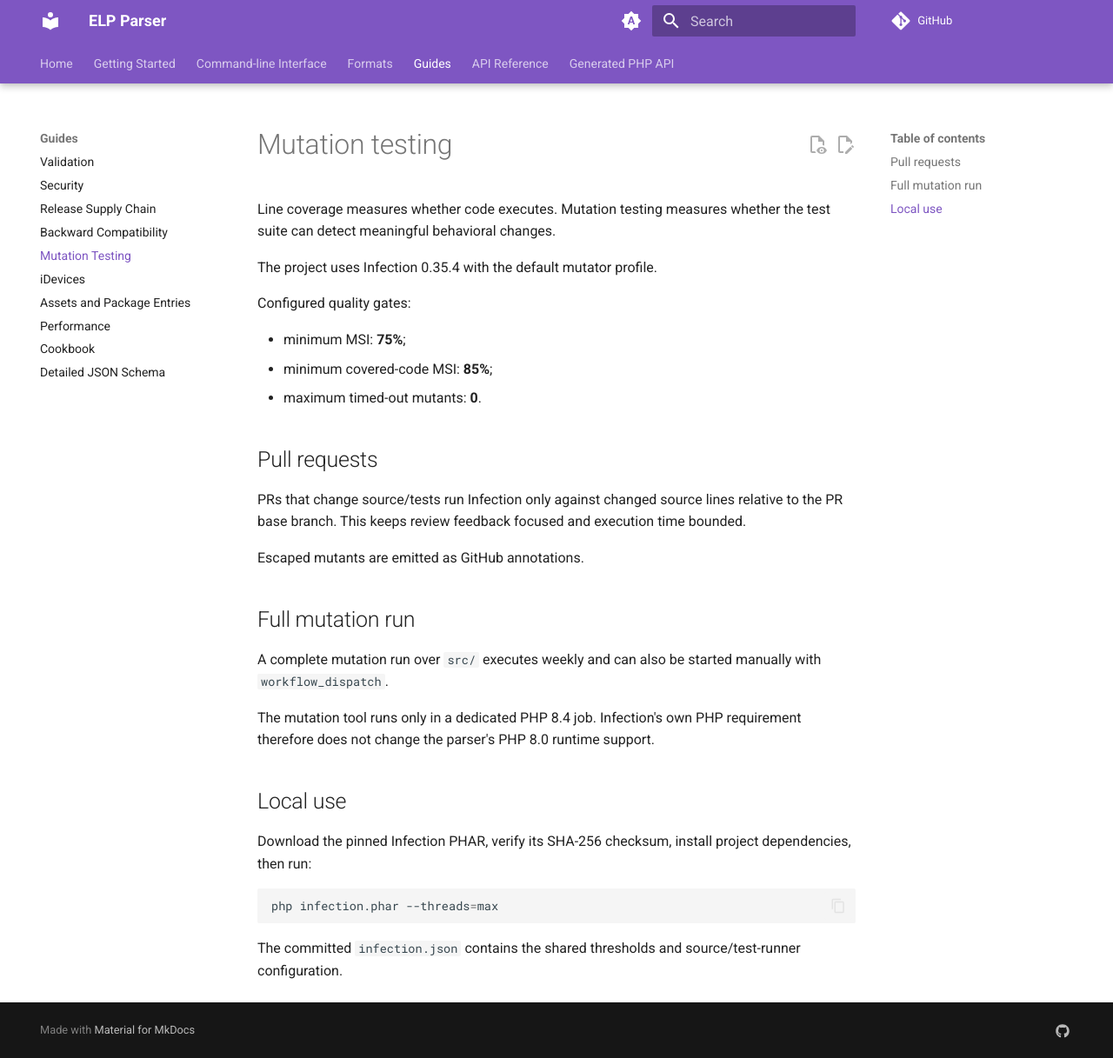
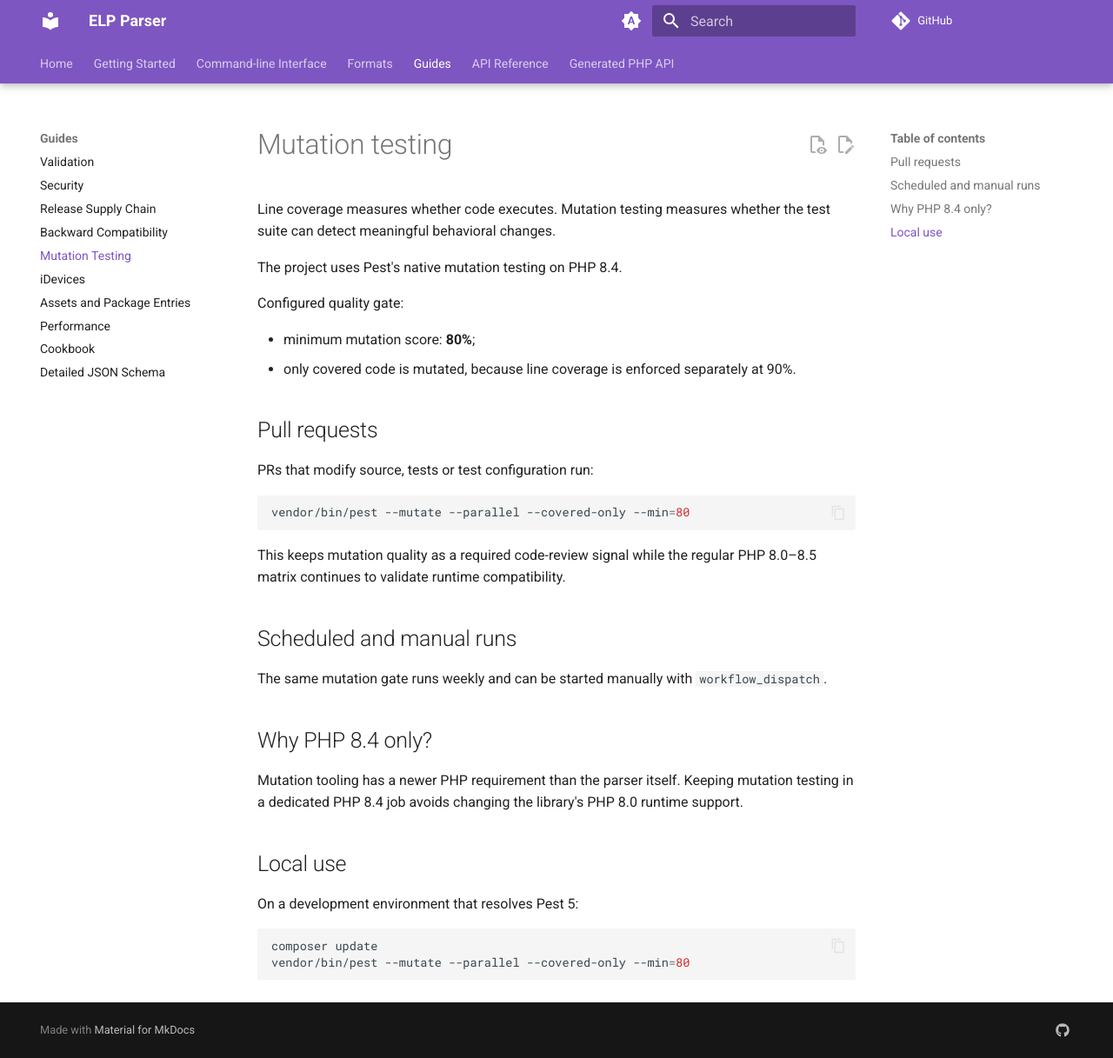
Before and after one commit to exelearning/elp-parser, an MkDocs documentation site: the page built from docs/mutation-testing.md, in a window 1280 px wide and 1217 px high. Shown: the whole window at 87% size. Built offline with MkDocs 1.6.1 and Material for MkDocs 9.7.7, drawn with Linux system fonts in a browser that asks for light colours; comment, search, counter and statistics services are not loaded.

Commit message:
Document Pest mutation testing policy

````diff
--- a/docs/mutation-testing.md
+++ b/docs/mutation-testing.md
@@ -2,32 +2,36 @@
 
 Line coverage measures whether code executes. Mutation testing measures whether the test suite can detect meaningful behavioral changes.
 
-The project uses Infection 0.35.4 with the default mutator profile.
+The project uses Pest's native mutation testing on PHP 8.4.
 
-Configured quality gates:
+Configured quality gate:
 
-- minimum MSI: **75%**;
-- minimum covered-code MSI: **85%**;
-- maximum timed-out mutants: **0**.
+- minimum mutation score: **80%**;
+- only covered code is mutated, because line coverage is enforced separately at 90%.
 
 ## Pull requests
 
-PRs that change source/tests run Infection only against changed source lines relative to the PR base branch. This keeps review feedback focused and execution time bounded.
+PRs that modify source, tests or test configuration run:
 
-Escaped mutants are emitted as GitHub annotations.
+```bash
+vendor/bin/pest --mutate --parallel --covered-only --min=80
+```
 
-## Full mutation run
+This keeps mutation quality as a required code-review signal while the regular PHP 8.0–8.5 matrix continues to validate runtime compatibility.
 
-A complete mutation run over `src/` executes weekly and can also be started manually with `workflow_dispatch`.
+## Scheduled and manual runs
 
-The mutation tool runs only in a dedicated PHP 8.4 job. Infection's own PHP requirement therefore does not change the parser's PHP 8.0 runtime support.
+The same mutation gate runs weekly and can be started manually with `workflow_dispatch`.
+
+## Why PHP 8.4 only?
+
+Mutation tooling has a newer PHP requirement than the parser itself. Keeping mutation testing in a dedicated PHP 8.4 job avoids changing the library's PHP 8.0 runtime support.
 
 ## Local use
 
-Download the pinned Infection PHAR, verify its SHA-256 checksum, install project dependencies, then run:
+On a development environment that resolves Pest 5:
 
 ```bash
-php infection.phar --threads=max
+composer update
+vendor/bin/pest --mutate --parallel --covered-only --min=80
 ```
-
-The committed `infection.json` contains the shared thresholds and source/test-runner configuration.
````
